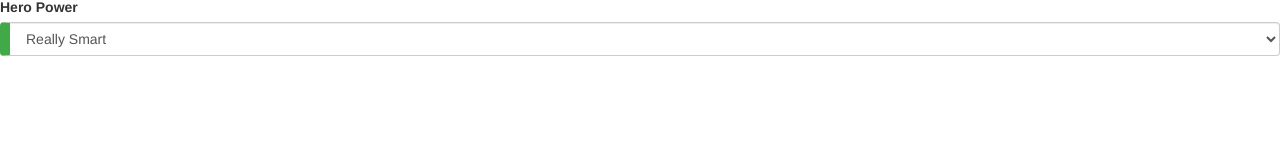
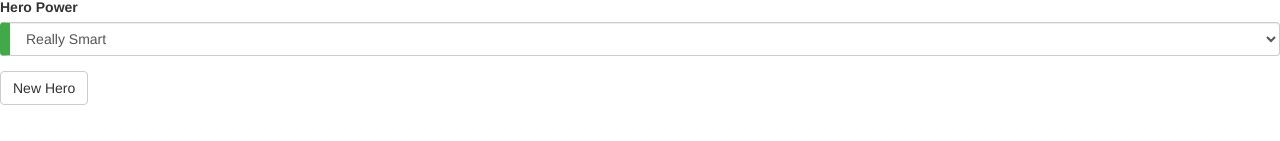
Before and after one commit to SamanehGhafouri/Angular-Template-Driven-Form, an Angular app: page / in a window 1280 px wide. Shown: the part 221-362 px from the top of the page. Built offline with nearby package versions, Linux system fonts and the light colour scheme.

Commit message:
new Hero will clear the form for user to be able to enter input

```diff
--- a/src/app/hero-form/hero-form/hero-form.component.html
+++ b/src/app/hero-form/hero-form/hero-form.component.html
@@ -18,3 +18,5 @@
     <option *ngFor="let pow of powers" [value]="pow">{{pow}}</option>
   </select>
 </div>
+
+<button type="button" class="btn btn-default"(click)="newHero()">New Hero</button>
--- a/src/app/hero-form/hero-form/hero-form.component.ts
+++ b/src/app/hero-form/hero-form/hero-form.component.ts
@@ -11,6 +11,10 @@
   model = new Hero(18, 'Dr IQ', this.powers[0], 'Chuck Overstreet');
   submitted = false;
 
+  newHero(){
+    this.model = new Hero(42, '', '');
+  }
+
   onSubmit(){
     this.submitted = true;
   }
```
